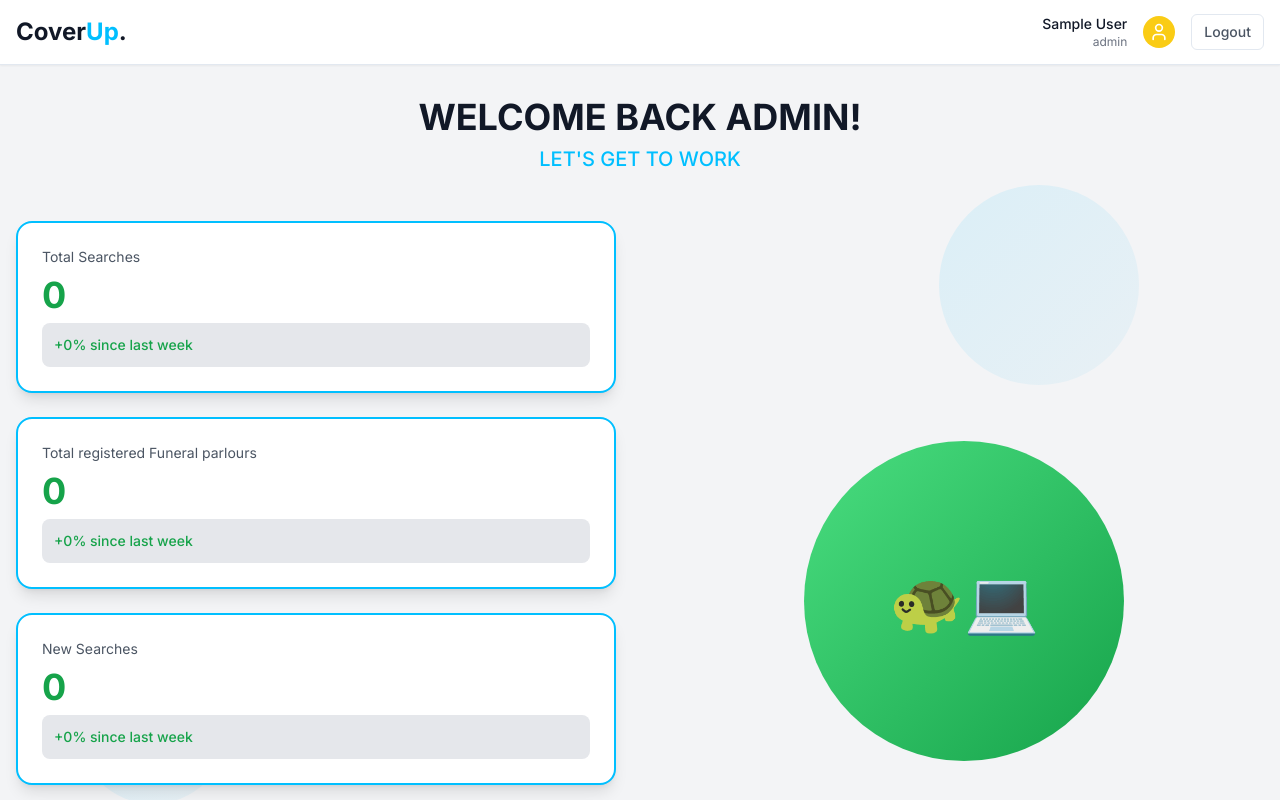
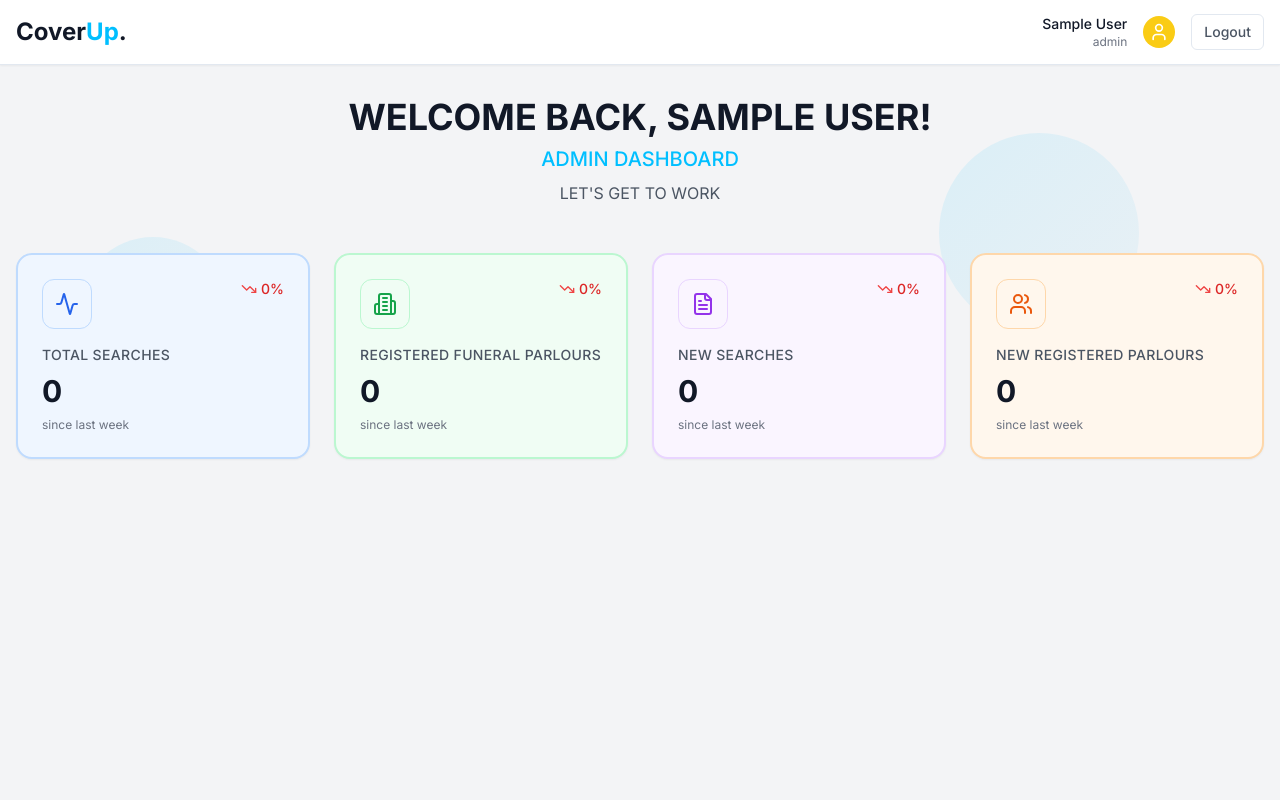
Before and after one commit to banelee59/coverup-admin-latest, a Next.js app: page /dashboard in a window 1280 px wide. Shown: the top 800 px of the page. Built offline with nearby package versions, Linux system fonts and the light colour scheme; sample sign-in values are in the browser's storage.

Commit message:
Reworked Dashboard

```diff
--- a/app/dashboard/page.tsx
+++ b/app/dashboard/page.tsx
@@ -3,10 +3,12 @@
 import { motion } from "framer-motion"
 import { DashboardLayout } from "@/components/dashboard/dashboard-layout"
 import { DashboardStats } from "@/components/dashboard/dashboard-stats"
-import { TurtleMascot } from "@/components/shared/turtle-mascot"
 import { ProtectedRoute } from "@/components/auth/protected-route"
+import { useAuth } from "@/components/providers/auth-provider"
 
 export default function DashboardPage() {
+  const { user } = useAuth()
+
   return (
     <ProtectedRoute>
       <DashboardLayout>
@@ -23,29 +25,19 @@ export default function DashboardPage() {
               animate={{ opacity: 1, y: 0 }}
               transition={{ duration: 0.6 }}
             >
-              <h1 className="text-4xl font-bold text-gray-900 mb-2">WELCOME BACK ADMIN!</h1>
-              <p className="text-xl text-[#00BFFF] font-medium">{"LET'S GET TO WORK"}</p>
+              <h1 className="text-4xl font-bold text-gray-900 mb-2">WELCOME BACK, {user?.name?.toUpperCase()}!</h1>
+              <p className="text-xl text-[#00BFFF] font-medium">{user?.role?.toUpperCase()} DASHBOARD</p>
+              <p className="text-gray-600 mt-2">{"LET'S GET TO WORK"}</p>
             </motion.div>
 
-            {/* Stats and Mascot */}
-            <div className="grid lg:grid-cols-2 gap-12 items-center">
-              <motion.div
-                initial={{ opacity: 0, x: -20 }}
-                animate={{ opacity: 1, x: 0 }}
-                transition={{ duration: 0.6, delay: 0.2 }}
-              >
-                <DashboardStats />
-              </motion.div>
-
-              <motion.div
-                initial={{ opacity: 0, x: 20 }}
-                animate={{ opacity: 1, x: 0 }}
-                transition={{ duration: 0.6, delay: 0.4 }}
-                className="flex justify-center"
-              >
-                <TurtleMascot variant="working" />
-              </motion.div>
-            </div>
+            {/* Stats Section */}
+            <motion.div
+              initial={{ opacity: 0, y: 20 }}
+              animate={{ opacity: 1, y: 0 }}
+              transition={{ duration: 0.6, delay: 0.2 }}
+            >
+              <DashboardStats />
+            </motion.div>
           </div>
         </div>
       </DashboardLayout>
--- a/components/dashboard/dashboard-stats.tsx
+++ b/components/dashboard/dashboard-stats.tsx
@@ -2,6 +2,7 @@
 
 import { motion } from "framer-motion"
 import { Card } from "@/components/ui/card"
+import { TrendingUp, TrendingDown, Users, Building2, FileText, Activity } from "lucide-react"
 
 const mockStats = {
   totalSearches: 0,
@@ -20,30 +21,46 @@ const stats = [
     value: mockStats.totalSearches,
     growth: mockStats.searchesGrowth,
     period: "since last week",
+    icon: Activity,
+    color: "text-blue-600",
+    bgColor: "bg-blue-50",
+    borderColor: "border-blue-200",
   },
   {
-    title: "Total registered Funeral parlours",
+    title: "Registered Funeral Parlours",
     value: mockStats.totalParlours,
     growth: mockStats.parloursGrowth,
     period: "since last week",
+    icon: Building2,
+    color: "text-green-600",
+    bgColor: "bg-green-50",
+    borderColor: "border-green-200",
   },
   {
     title: "New Searches",
     value: mockStats.newSearches,
     growth: mockStats.newSearchesGrowth,
     period: "since last week",
+    icon: FileText,
+    color: "text-purple-600",
+    bgColor: "bg-purple-50",
+    borderColor: "border-purple-200",
   },
   {
-    title: "New Registered Palours",
+    title: "New Registered Parlours",
     value: mockStats.newParlours,
     growth: mockStats.newParloursGrowth,
     period: "since last week",
+    icon: Users,
+    color: "text-orange-600",
+    bgColor: "bg-orange-50",
+    borderColor: "border-orange-200",
   },
 ]
 
 export function DashboardStats() {
   return (
-    <div className="space-y-6">
+    <div className="grid grid-cols-1 md:grid-cols-2 lg:grid-cols-4 gap-6">
       {stats.map((stat, index) => (
         <motion.div
           key={stat.title}
@@ -51,15 +68,30 @@ export function DashboardStats() {
           animate={{ opacity: 1, y: 0 }}
           transition={{ duration: 0.6, delay: index * 0.1 }}
         >
-          <Card className="p-6 border-2 border-[#00BFFF] rounded-2xl bg-white shadow-lg">
+          <Card
+            className={`p-6 rounded-2xl border-2 ${stat.borderColor} ${stat.bgColor} hover:shadow-lg transition-all duration-300 hover:scale-105`}
+          >
+            <div className="flex items-start justify-between mb-4">
+              <div className={`p-3 rounded-xl ${stat.bgColor} border ${stat.borderColor}`}>
+                <stat.icon className={`w-6 h-6 ${stat.color}`} />
+              </div>
+              <div className="flex items-center space-x-1">
+                {stat.growth > 0 ? (
+                  <TrendingUp className="w-4 h-4 text-green-500" />
+                ) : (
+                  <TrendingDown className="w-4 h-4 text-red-500" />
+                )}
+                <span className={`text-sm font-medium ${stat.growth > 0 ? "text-green-600" : "text-red-600"}`}>
+                  {stat.growth > 0 ? "+" : ""}
+                  {stat.growth}%
+                </span>
+              </div>
+            </div>
+
             <div className="space-y-2">
-              <p className="text-sm text-gray-600">{stat.title}</p>
-              <p className="text-4xl font-bold text-green-600">{stat.value.toLocaleString()}</p>
-              <div className="bg-gray-200 rounded-lg p-3">
-                <p className="text-sm text-green-600 font-medium">
-                  +{stat.growth}% {stat.period}
-                </p>
-              </div>
+              <h3 className="text-sm font-medium text-gray-600 uppercase tracking-wide">{stat.title}</h3>
+              <p className="text-3xl font-bold text-gray-900">{stat.value.toLocaleString()}</p>
+              <p className="text-xs text-gray-500">{stat.period}</p>
             </div>
           </Card>
         </motion.div>
--- a/components/providers/auth-provider.tsx
+++ b/components/providers/auth-provider.tsx
@@ -22,7 +22,7 @@ const mockAdmins = [
   {
     email: "superadmin@coverup.com",
     password: "super123",
-    name: "Azola Tshobonga",
+    name: "PS",
     role: "Super Admin" as const,
     permissions: ["users", "parlours", "reports", "settings", "all"],
   },
--- a/components/shared/turtle-mascot.tsx
+++ b/components/shared/turtle-mascot.tsx
@@ -1,7 +1,6 @@
 "use client"
 
 import { motion } from "framer-motion"
-import Image from "next/image"
 
 interface TurtleMascotProps {
   variant: "thumbsup" | "working"
@@ -17,19 +16,10 @@ export function TurtleMascot({ variant }: TurtleMascotProps) {
       whileHover={{ scale: 1.05 }}
     >
       <div className="w-80 h-80 relative">
-        {variant === "thumbsup" ? (
-          <Image
-            src="/images/turtle-mascot.png"
-            alt="Friendly turtle mascot giving thumbs up"
-            fill
-            className="object-contain"
-          />
-        ) : (
-          // For working variant, we'll use a placeholder since we don't have the working turtle image
-          <div className="w-full h-full bg-gradient-to-br from-green-400 to-green-600 rounded-full flex items-center justify-center">
-            <div className="text-6xl">🐢💻</div>
-          </div>
-        )}
+        {/* Removed image, keeping placeholder for future use */}
+        <div className="w-full h-full bg-gradient-to-br from-green-400 to-green-600 rounded-full flex items-center justify-center">
+          <div className="text-6xl">{variant === "thumbsup" ? "👍" : "💻"}</div>
+        </div>
       </div>
     </motion.div>
   )
```
